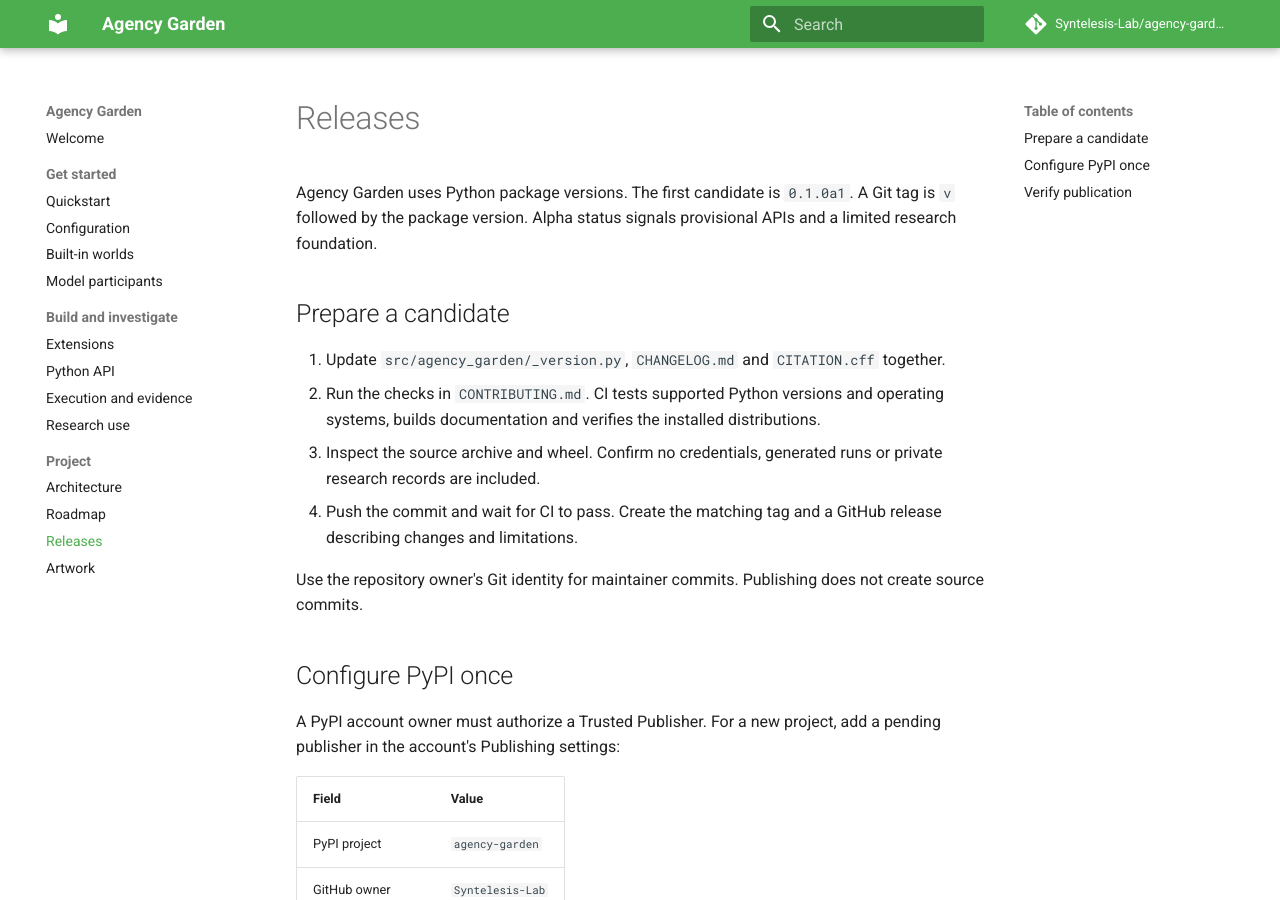
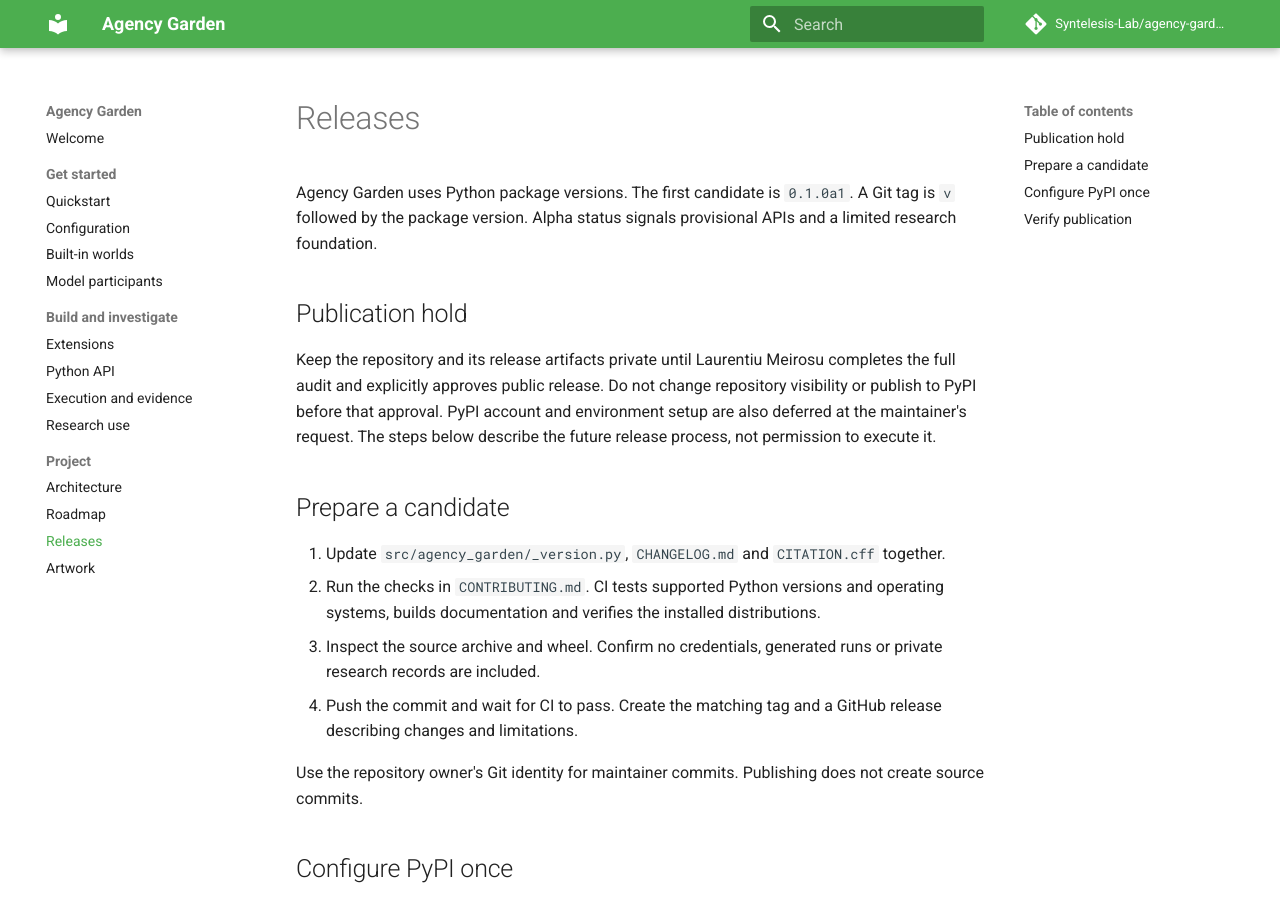
Before and after one commit to Syntelesis-Lab/agency-garden, an MkDocs documentation site: the page built from docs/releasing.md, in a window 1280 px wide and 900 px high. Built offline with MkDocs 1.6.1 and Material for MkDocs 9.7.7, drawn with Linux system fonts in a browser that asks for light colours; comment, search, counter and statistics services are not loaded.

Commit message:
Fix private README artwork and record audit publication hold

```diff
--- a/docs/releasing.md
+++ b/docs/releasing.md
@@ -1,6 +1,10 @@
 # Releases
 
 Agency Garden uses Python package versions. The first candidate is `0.1.0a1`. A Git tag is `v` followed by the package version. Alpha status signals provisional APIs and a limited research foundation.
+
+## Publication hold
+
+Keep the repository and its release artifacts private until Laurentiu Meirosu completes the full audit and explicitly approves public release. Do not change repository visibility or publish to PyPI before that approval. PyPI account and environment setup are also deferred at the maintainer's request. The steps below describe the future release process, not permission to execute it.
 
 ## Prepare a candidate
 
```
Also changed, not shown: README.md (+4 -2 lines).
